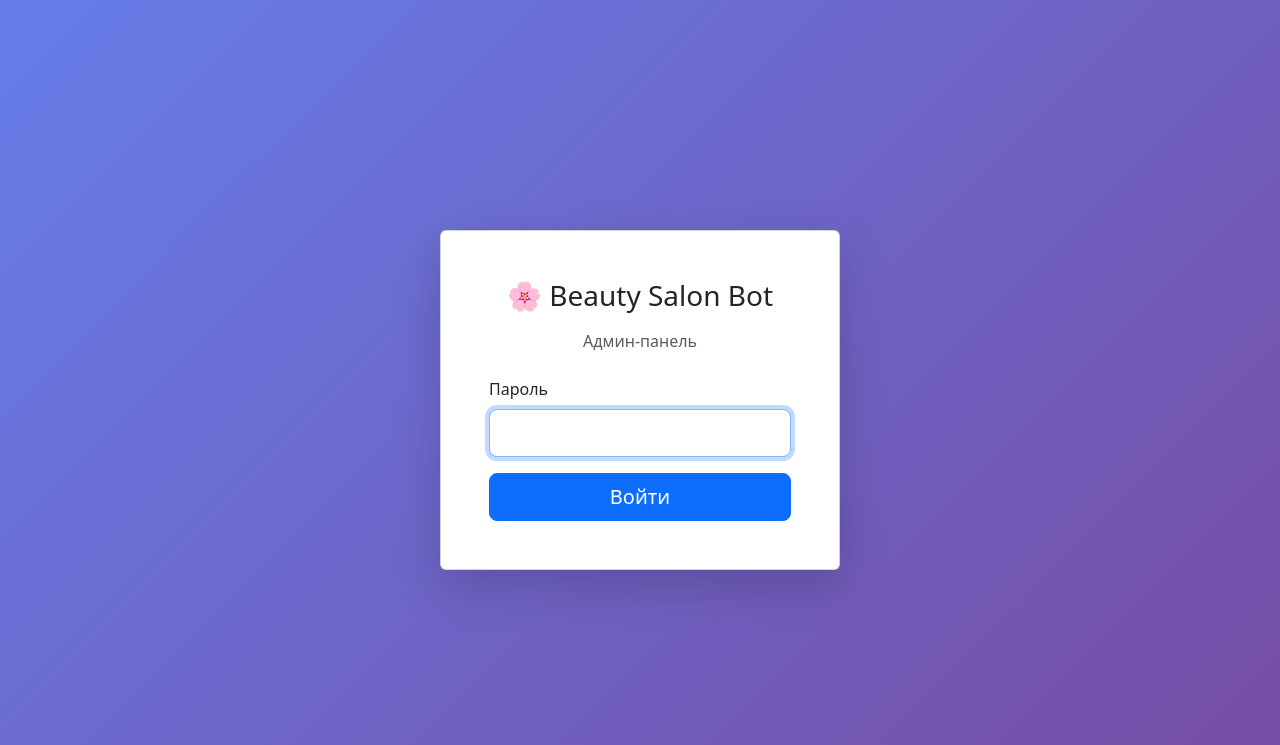
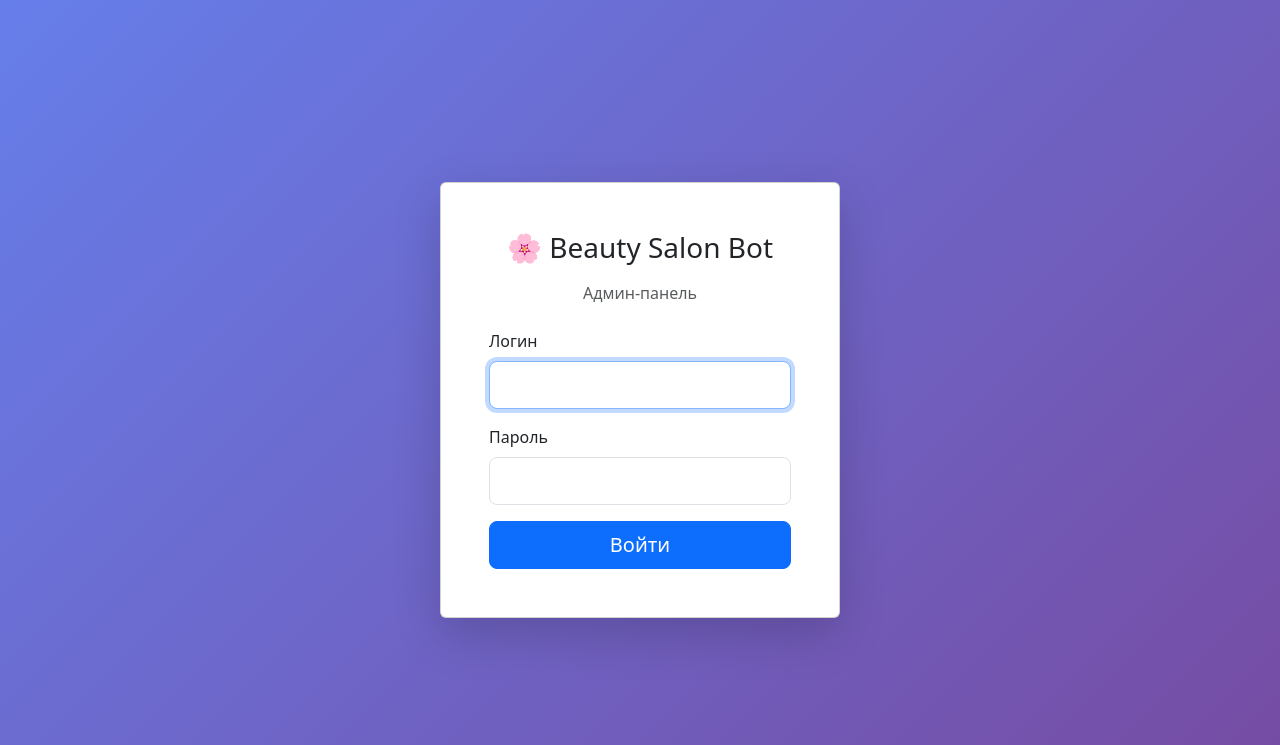
Before and after one commit to Vital7472/beauty_salon_bot, a Flask app: page /login in a window 1280 px wide. Shown: the top 745 px of the page. Run offline with Flask 3, Linux system fonts and the light colour scheme; parts of the project's set-up code (start-up, migrations or seed data) failed here and were passed over.

Commit message:
Add username field to login form

```diff
--- a/templates/login.html
+++ b/templates/login.html
@@ -41,8 +41,12 @@
 
                     <form method="POST">
                         <div class="mb-3">
+                            <label for="username" class="form-label">Логин</label>
+                            <input type="text" class="form-control form-control-lg" id="username" name="username" required autofocus>
+                        </div>
+                        <div class="mb-3">
                             <label for="password" class="form-label">Пароль</label>
-                            <input type="password" class="form-control form-control-lg" id="password" name="password" required autofocus>
+                            <input type="password" class="form-control form-control-lg" id="password" name="password" required>
                         </div>
                         <button type="submit" class="btn btn-primary btn-lg w-100">Войти</button>
                     </form>
```
